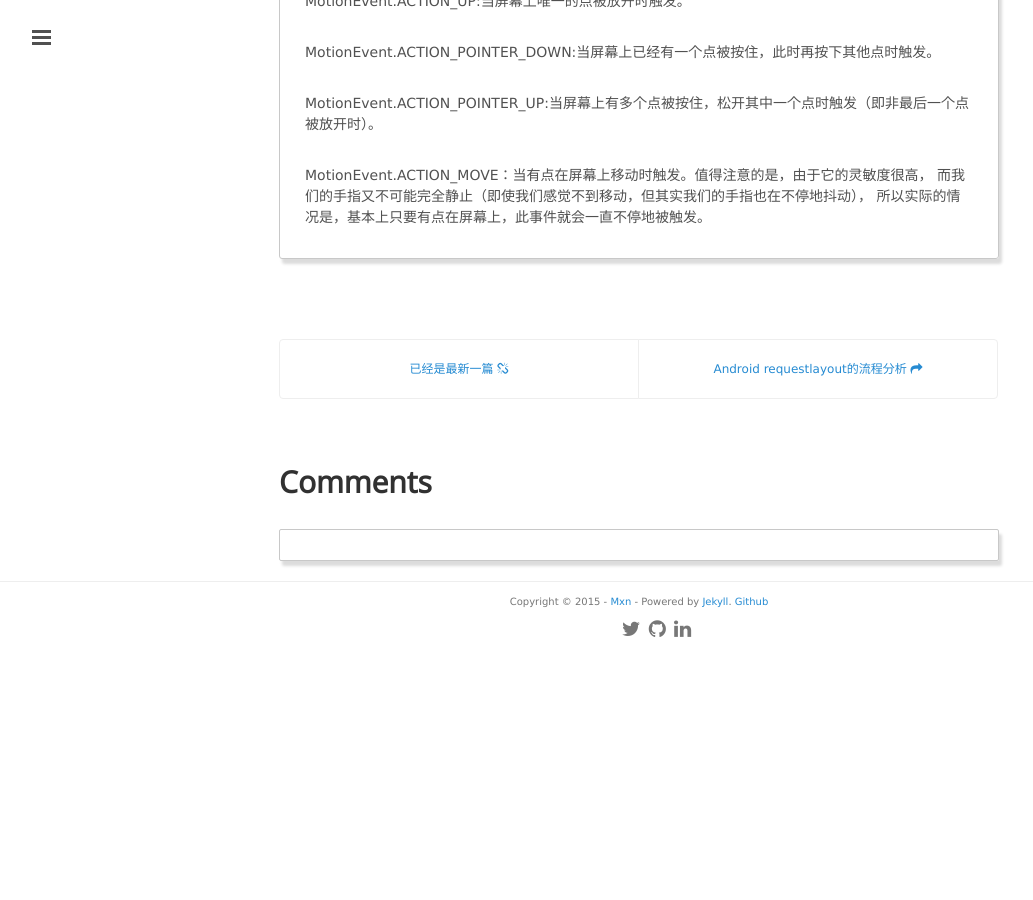
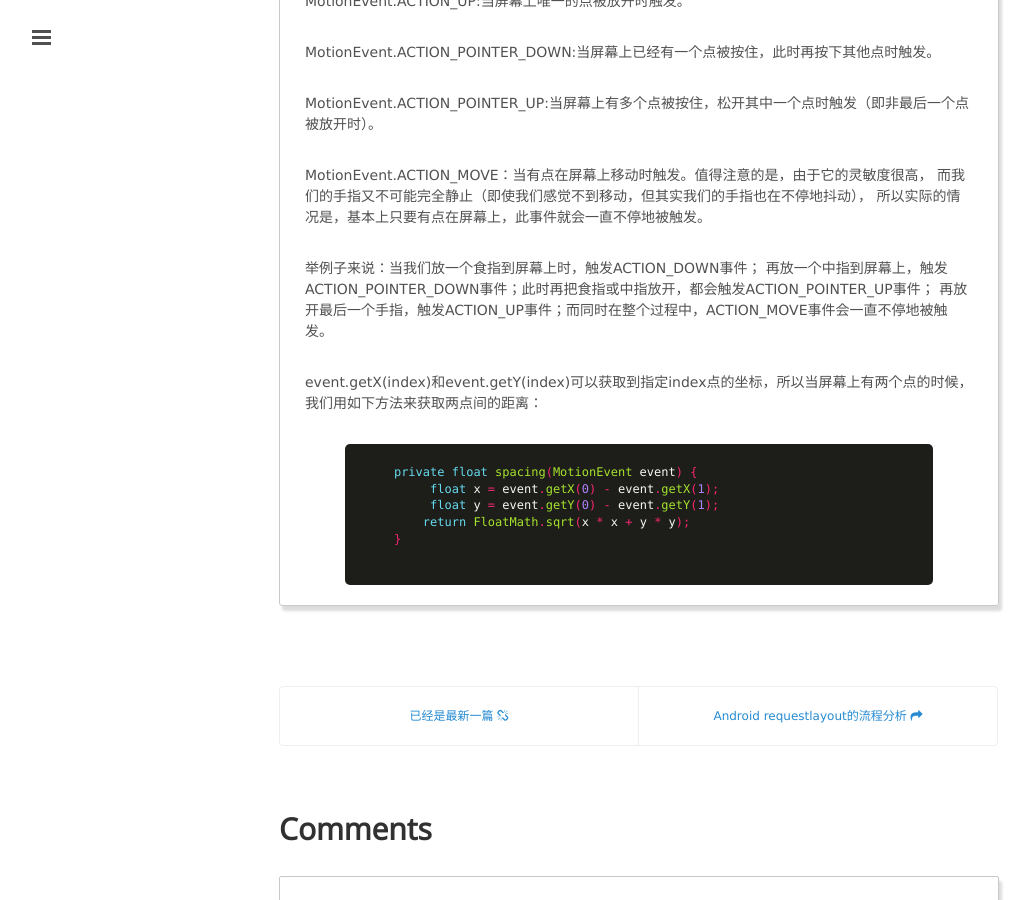
Before and after one commit to mxn21/mxn21.github.io, a Jekyll site: the page built from _posts/2015-7-21-android中的MotionEvent及其它事件处理.md, in a window 1280 px wide and 900 px high, scrolled down 547 px. Shown: the whole window, without its empty margins (1-1034 px from the left). Built offline with Jekyll 4.4.1, drawn with Linux system fonts in a browser that asks for light colours; Markdown is read by kramdown in place of the engine named in the settings; comment, search, counter and statistics services are not loaded; before the commit the page ends 1201 px from its top, so only the background shows below that.

Commit message:
132423
423423423

```diff
--- a/_posts/2015-7-21-android中的MotionEvent及其它事件处理.md
+++ b/_posts/2015-7-21-android中的MotionEvent及其它事件处理.md
@@ -24,3 +24,17 @@
 MotionEvent.ACTION_MOVE：当有点在屏幕上移动时触发。值得注意的是，由于它的灵敏度很高，
 而我们的手指又不可能完全静止（即使我们感觉不到移动，但其实我们的手指也在不停地抖动），
 所以实际的情况是，基本上只要有点在屏幕上，此事件就会一直不停地被触发。
+
+举例子来说：当我们放一个食指到屏幕上时，触发ACTION_DOWN事件；
+再放一个中指到屏幕上，触发ACTION_POINTER_DOWN事件；此时再把食指或中指放开，都会触发ACTION_POINTER_UP事件；
+再放开最后一个手指，触发ACTION_UP事件；而同时在整个过程中，ACTION_MOVE事件会一直不停地被触发。
+
+event.getX(index)和event.getY(index)可以获取到指定index点的坐标，所以当屏幕上有两个点的时候，我们用如下方法来获取两点间的距离：
+
+    {% highlight java  %}
+    private float spacing(MotionEvent event) {
+         float x = event.getX(0) - event.getX(1);
+         float y = event.getY(0) - event.getY(1);
+        return FloatMath.sqrt(x * x + y * y);
+    }
+    {% endhighlight %}
```
